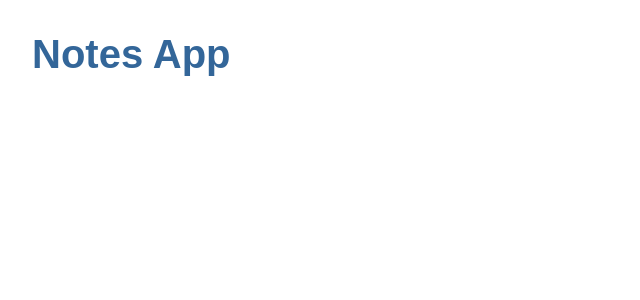
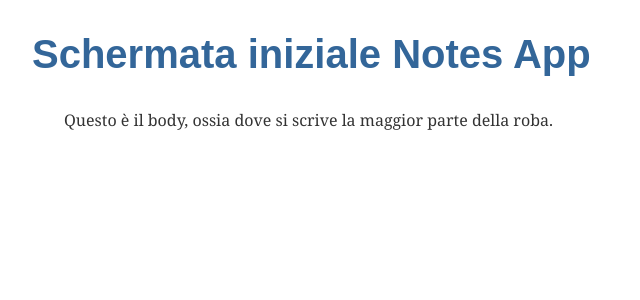
Before and after one commit to Marcellov97/NotesApp, an Angular app in the folder ClientApp/notes-app/: page / in a window 1280 px wide. Shown: the top 300 px of the page, without its empty margins (0-640 px from the left). Built offline with nearby package versions, Linux system fonts and the light colour scheme.

Commit message:
Cancellato componente HelloWorld, Creato componente Utente,

```diff
--- a/ClientApp/notes-app/src/app/app.component.html
+++ b/ClientApp/notes-app/src/app/app.component.html
@@ -1,3 +1,5 @@
 <!-- * * * * * * * * * * * Template della applicazione Notes App* * * * * * * * * * * * -->
 
 <h1>{{title}}</h1>
+
+<body>{{body}}</body>
--- a/ClientApp/notes-app/src/app/app.component.ts
+++ b/ClientApp/notes-app/src/app/app.component.ts
@@ -6,5 +6,9 @@ import { Component } from '@angular/core';
   styleUrls: ['./app.component.css']
 })
 export class AppComponent {
-  title = 'Notes App';
+  //qua definisco le variabili che poi posso usare all'interno del file HTML
+
+  title = 'Schermata iniziale Notes App';
+
+  body = 'Questo è il body, ossia dove si scrive la maggior parte della roba.';
 }
--- a/ClientApp/notes-app/src/app/app.module.ts
+++ b/ClientApp/notes-app/src/app/app.module.ts
@@ -2,12 +2,12 @@ import { NgModule } from '@angular/core';
 import { BrowserModule } from '@angular/platform-browser';
 
 import { AppComponent } from './app.component';
-import { HelloWorldComponent } from './hello-world/hello-world.component';
+import { UtenteComponent } from './utente/utente.component';
 
 @NgModule({
   declarations: [
     AppComponent,
-    HelloWorldComponent
+    UtenteComponent
   ],
   imports: [
     BrowserModule
--- a/ClientApp/notes-app/src/app/hello-world/hello-world.component.html
+++ /dev/null
@@ -1 +0,0 @@
-<p>hello-world works!</p>
--- /dev/null
+++ b/ClientApp/notes-app/src/app/utente/utente.component.html
@@ -0,0 +1 @@
+<p>utente works!</p>
```
Also changed, not shown: ClientApp/notes-app/src/app/hello-world/hello-world.component.ts (deleted, +0 -10 lines), ClientApp/notes-app/src/app/utente/utente.component.ts (added, +10 -0 lines), ClientApp/notes-app/src/app/utente/utente.component.css (added), 1 other file (tests, documents, lock files or other folders).
